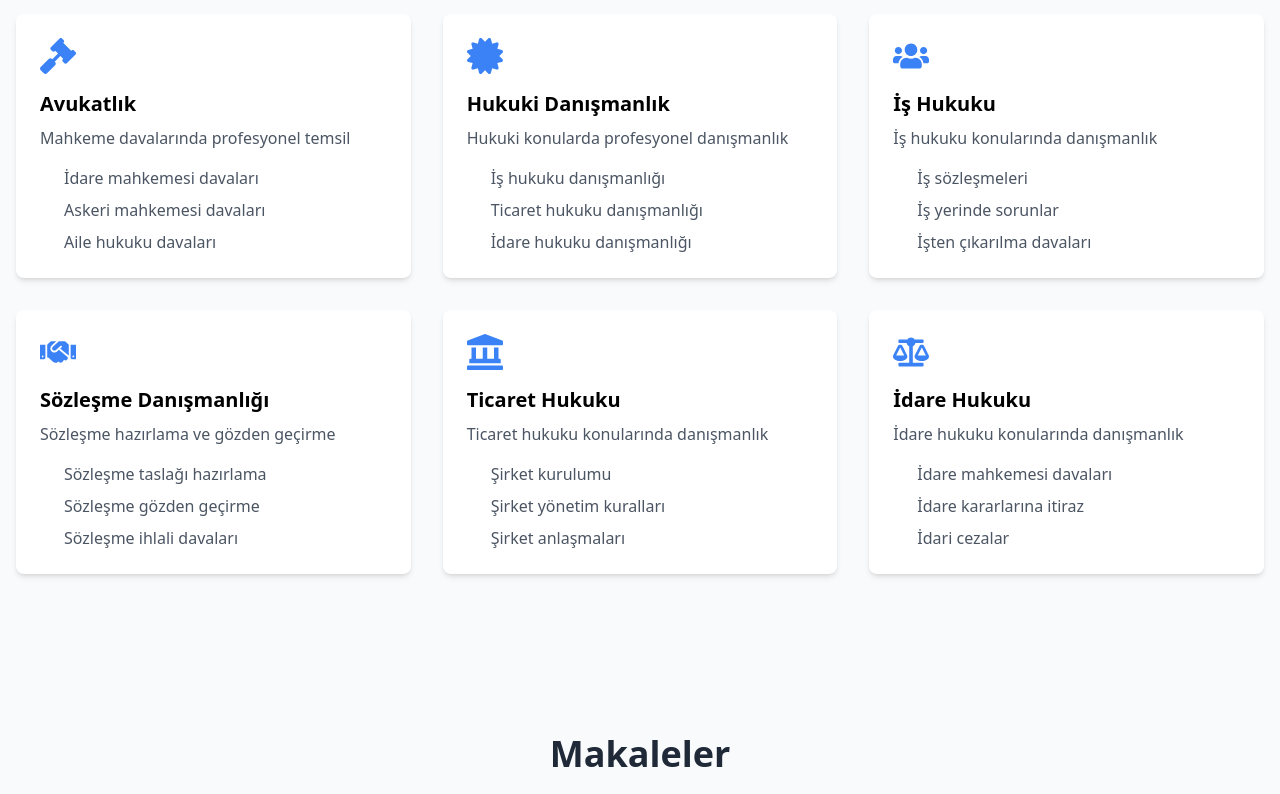
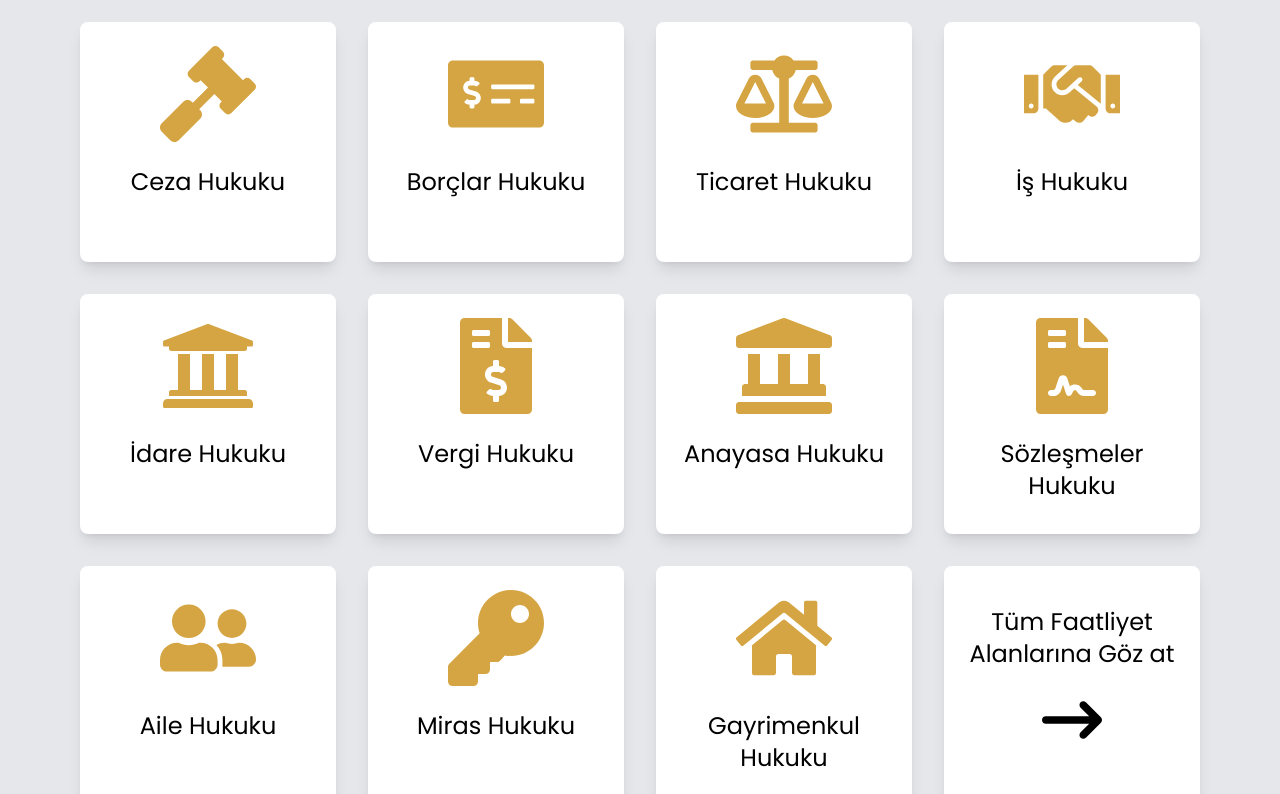
Before and after one commit to Furkannalbayrak/Avukat-portfolyo, a React (Vite) app: page / in a window 1280 px wide. Shown: the part 1940-2734 px from the top of the page. Built offline with nearby package versions, Linux system fonts and the light colour scheme.

Commit message:
Faaliyet Alanlarım

```diff
--- a/src/components/Services.jsx
+++ b/src/components/Services.jsx
@@ -1,107 +1,133 @@
 import React from 'react';
+import { FaArrowRightLong } from "react-icons/fa6";
 import {
   FaGavel,
-  FaCertificate,
-  FaBriefcase,
   FaFileContract,
-  FaBuilding,
-  FaGavel as FaGavel2,
+  FaBalanceScale,
+  FaHandshake,
+  FaUniversity,
+  FaLandmark,
+  FaUserShield,
+  FaHammer,
+  FaHeartbeat,
+  FaLaptopCode,
+  FaFileInvoiceDollar,
+  FaUserFriends,
+  FaKey,
+  FaChild,
+  FaHome,
+  FaMoneyCheckAlt,
   FaUsers,
-  FaHandshake,
-  FaBalanceScale,
-  FaLandmark,
-  FaTools
+  FaShieldAlt,
 } from 'react-icons/fa';
 
 const Services = () => {
   const services = [
     {
       icon: FaGavel,
-      title: "Avukatlık",
-      description: "Mahkeme davalarında profesyonel temsil",
-      subpoints: [
-        "İdare mahkemesi davaları",
-        "Askeri mahkemesi davaları",
-        "Aile hukuku davaları"
-      ]
+      title: "Ceza Hukuku"
     },
     {
-      icon: FaCertificate,
-      title: "Hukuki Danışmanlık",
-      description: "Hukuki konularda profesyonel danışmanlık",
-      subpoints: [
-        "İş hukuku danışmanlığı",
-        "Ticaret hukuku danışmanlığı",
-        "İdare hukuku danışmanlığı"
-      ]
+      icon: FaMoneyCheckAlt,
+      title: "Borçlar Hukuku"
     },
     {
-      icon: FaUsers,
-      title: "İş Hukuku",
-      description: "İş hukuku konularında danışmanlık",
-      subpoints: [
-        "İş sözleşmeleri",
-        "İş yerinde sorunlar",
-        "İşten çıkarılma davaları"
-      ]
+      icon: FaBalanceScale,
+      title: "Ticaret Hukuku"
     },
     {
       icon: FaHandshake,
-      title: "Sözleşme Danışmanlığı",
-      description: "Sözleşme hazırlama ve gözden geçirme",
-      subpoints: [
-        "Sözleşme taslağı hazırlama",
-        "Sözleşme gözden geçirme",
-        "Sözleşme ihlali davaları"
-      ]
+      title: "İş Hukuku"
+    },
+    {
+      icon: FaUniversity,
+      title: "İdare Hukuku"
+    },
+    {
+      icon: FaFileInvoiceDollar,
+      title: "Vergi Hukuku"
     },
     {
       icon: FaLandmark,
-      title: "Ticaret Hukuku",
-      description: "Ticaret hukuku konularında danışmanlık",
-      subpoints: [
-        "Şirket kurulumu",
-        "Şirket yönetim kuralları",
-        "Şirket anlaşmaları"
-      ]
+      title: "Anayasa Hukuku"
     },
     {
-      icon: FaBalanceScale,
-      title: "İdare Hukuku",
-      description: "İdare hukuku konularında danışmanlık",
-      subpoints: [
-        "İdare mahkemesi davaları",
-        "İdare kararlarına itiraz",
-        "İdari cezalar"
-      ]
-    }
+      icon: FaFileContract,
+      title: "Sözleşmeler Hukuku"
+    },
+    {
+      icon: FaUserFriends,
+      title: "Aile Hukuku"
+    },
+    {
+      icon: FaKey,
+      title: "Miras Hukuku"
+    },
+    {
+      icon: FaHome,
+      title: "Gayrimenkul Hukuku"
+    },
+    // {
+    //   icon: FaUsers,
+    //   title: "Tüketici Hukuku"
+    // },
+    // {
+    //   icon: FaHeartbeat,
+    //   title: "Sağlık Hukuku"
+    // },
+    // {
+    //   icon: FaLaptopCode,
+    //   title: "Bilişim Hukuku"
+    // },
+    // {
+    //   icon: FaShieldAlt,
+    //   title: "Sigorta Hukuku"
+    // },
+    // {
+    //   icon: FaHammer,
+    //   title: "İcra ve İflas Hukuku"
+    // },
+    // {
+    //   icon: FaUserShield,
+    //   title: "İnsan Hakları Hukuku"
+    // },
+    // {
+    //   icon: FaChild,
+    //   title: "Çocuk Hakları Hukuku"
+    // }
+
   ];
 
   return (
-    <section className="py-20">
+    <section className="py-20 bg-gray-200 flex justify-center">
+      <div className='max-w-6xl'>
         <div className="container mx-auto px-4">
           <div className="text-center mb-16">
-          <h2 className="text-3xl md:text-4xl font-bold text-gray-800 mb-4">
-            Çalışma Alanlarım
+            <h2 className="text-4xl md:text-5xl font-poppins mb-6">
+              Faaliyet Alanlarım
             </h2>
           </div>
 
-        <div className="grid grid-cols-1 md:grid-cols-2 lg:grid-cols-3 gap-8">
+          <div className="grid grid-cols-1 md:grid-cols-2 lg:grid-cols-4 gap-8">
             {services.map((service, index) => (
-            <div key={index} className="bg-white rounded-lg shadow-md p-6 hover:shadow-lg transition-shadow">
-              <service.icon className="text-4xl text-blue-500 mb-4" />
-              <h3 className="text-xl font-semibold mb-2">{service.title}</h3>
-              <p className="text-gray-600 mb-4">{service.description}</p>
-              <ul className="space-y-2">
-                {service.subpoints.map((point, i) => (
-                  <li key={i} className="flex items-center text-gray-600">
-                    <span className="w-4 h-4 mr-2" />
-                    {point}
-                  </li>
-                ))}
-              </ul>
+              <div
+                key={index}
+                className="bg-white rounded-lg shadow-lg p-6 lg:h-[240px] h-[215px] hover:shadow-2xl transition-all duration-300 transform hover:-translate-y-2 cursor-pointer"
+              >
+                <div className="flex flex-col items-center text-center">
+                  <service.icon className="text-8xl mb-6" style={{ color: "#d6a543" }} />
+                  <h3 className="text-2xl font-poppins">{service.title}</h3>
+                </div>
               </div>
             ))}
+            <div className="bg-white rounded-lg shadow-lg p-6 lg:h-[240px] h-[215px] hover:shadow-2xl transition-all duration-300 transform hover:-translate-y-2 cursor-pointer">
+              <div className="flex flex-col items-center text-center">
+                <h3 className='text-2xl font-poppins mt-4'> Tüm Faatliyet</h3>
+                <h3 className='text-2xl font-poppins'> Alanlarına Göz at</h3>
+                <p><FaArrowRightLong className='text-6xl mt-5'/></p>
+              </div>
+            </div>
+          </div>
         </div>
       </div>
     </section>
```
Lines whose indentation alone changed are shown as unchanged.
